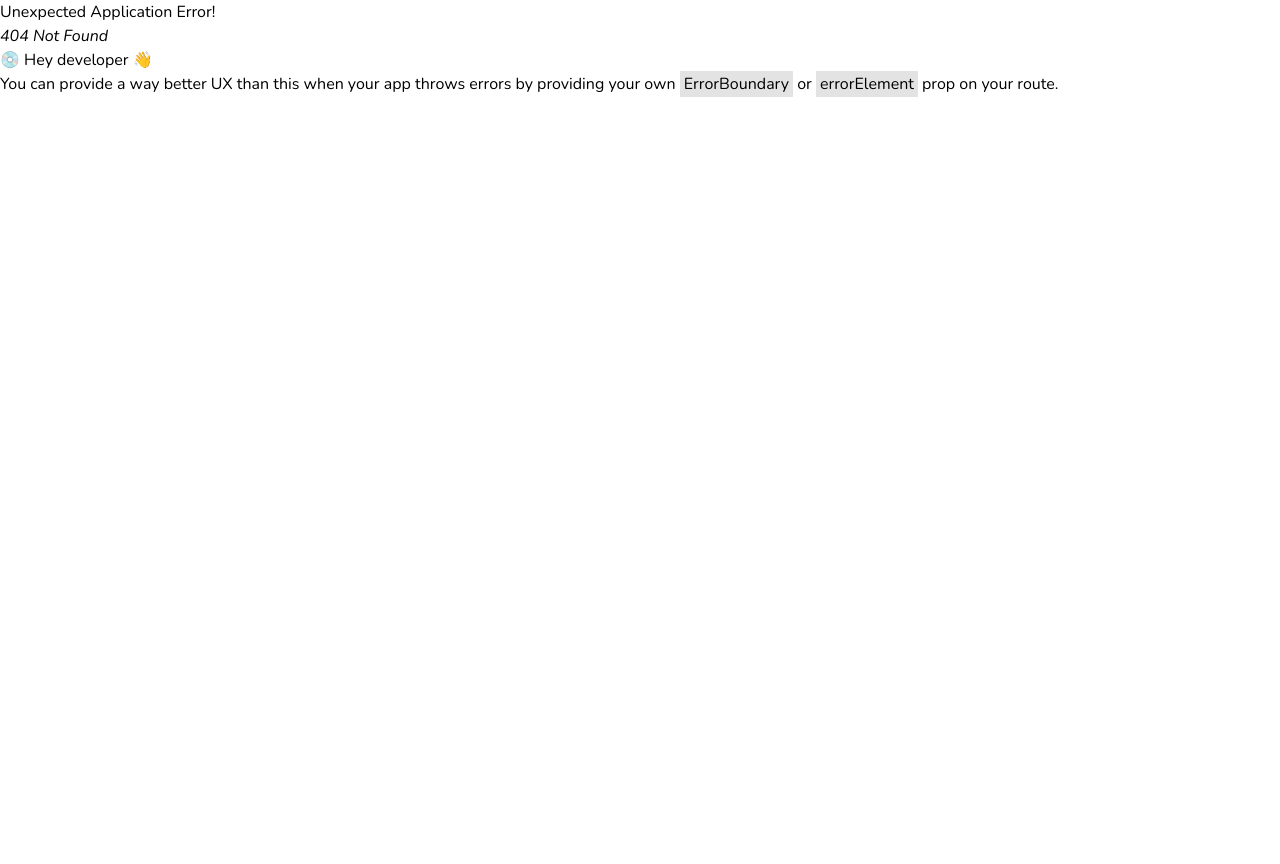
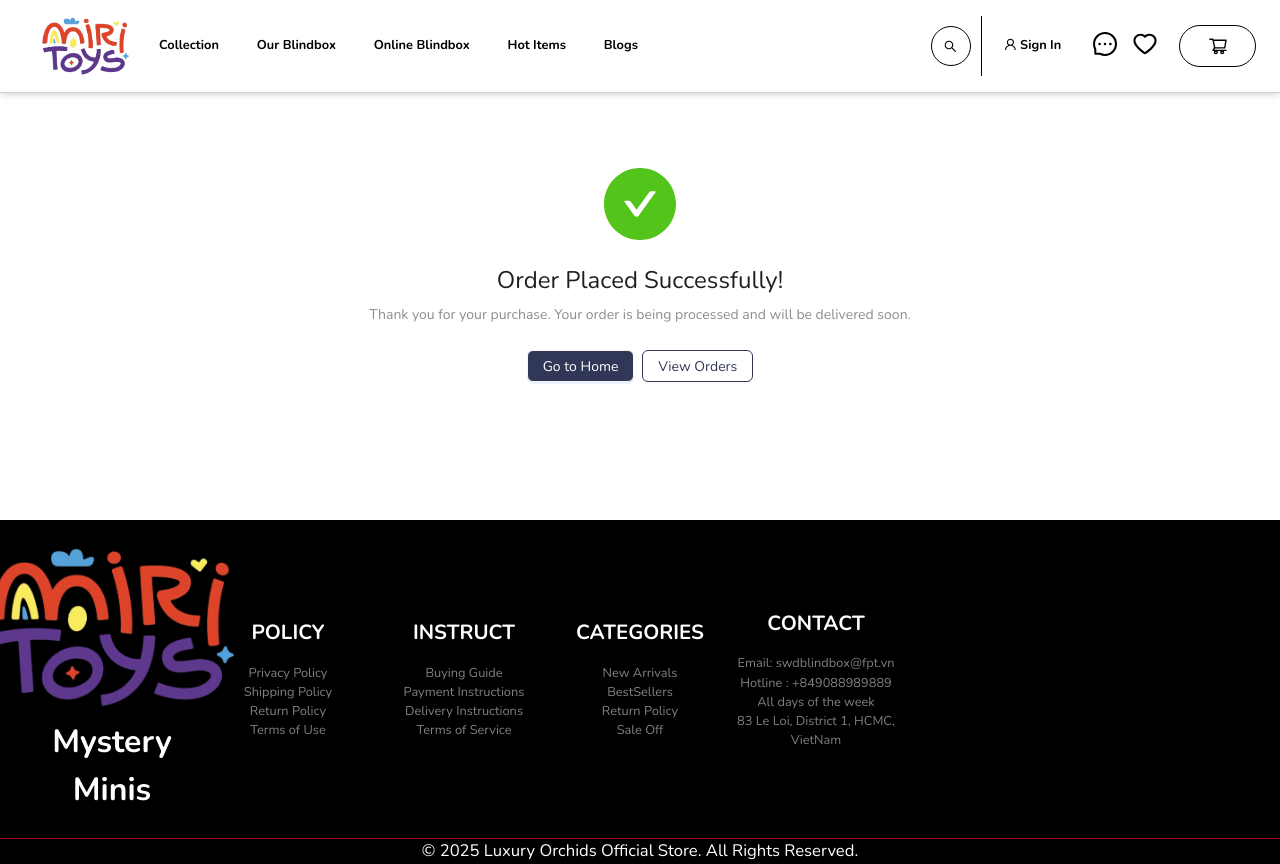
Before and after one commit to phglamm/mysteryminis-fe, a React (Vite) app: page /order-success in a window 1280 px wide. Before the commit this address had no page. Before the commit the page ends 800 px from the top, so only its background shows below. Built offline with nearby package versions, Linux system fonts and the light colour scheme.

Commit message:
order success

```diff
--- a/src/App.jsx
+++ b/src/App.jsx
@@ -25,6 +25,7 @@ import BoxItemDetailPage from "./pages/UserPages/BoxItemDetailPage/BoxItemDetail
 import Cart from "./pages/UserPages/CartPage/Cart";
 import CheckOutPage from "./pages/UserPages/CheckOutPage/CheckOutPage";
 import FavoritePage from "./pages/UserPages/FavoritePage/FavoritePage";
+import OrderSuccessPage from "./pages/UserPages/OrderSuccess/OrderSuccessPage";
 
 function App() {
   const router = createBrowserRouter([
@@ -84,6 +85,10 @@ function App() {
         {
           path: route.favorite,
           element: <FavoritePage />,
+        },
+        {
+          path: route.orderSuccess,
+          element: <OrderSuccessPage/>
         },
       ],
     },
--- /dev/null
+++ b/src/pages/UserPages/OrderSuccess/OrderSuccessPage.jsx
@@ -0,0 +1,37 @@
+import React from "react";
+import { Result, Button } from "antd";
+import { useNavigate } from "react-router-dom";
+
+const OrderSuccessPage = () => {
+  const navigate = useNavigate();
+
+  return (
+    <div
+    className="mt-30"
+    style={{height:"50vh"}}
+    >
+    <Result
+      status="success"
+      title="Order Placed Successfully!"
+      subTitle="Thank you for your purchase. Your order is being processed and will be delivered soon."
+      extra={[
+        <Button
+          type="primary"
+          style={{ backgroundColor: "#313857", borderColor: "#FFF1F2" }}
+          onClick={() => navigate("/")}
+        >
+          Go to Home
+        </Button>,
+        <Button
+          style={{ color: "#313857", borderColor: "#313857" }}
+          onClick={() => navigate("/orders")}
+        >
+          View Orders
+        </Button>
+      ]}
+    />
+    </div>
+  );
+};
+
+export default OrderSuccessPage;
--- a/src/routes/index.jsx
+++ b/src/routes/index.jsx
@@ -30,4 +30,5 @@ export const route = {
   boxItemDetail: "/box-item/detail",
   cart: "cart",
   checkout: "/checkout",
+  orderSuccess: "/order-success",
 };
```
